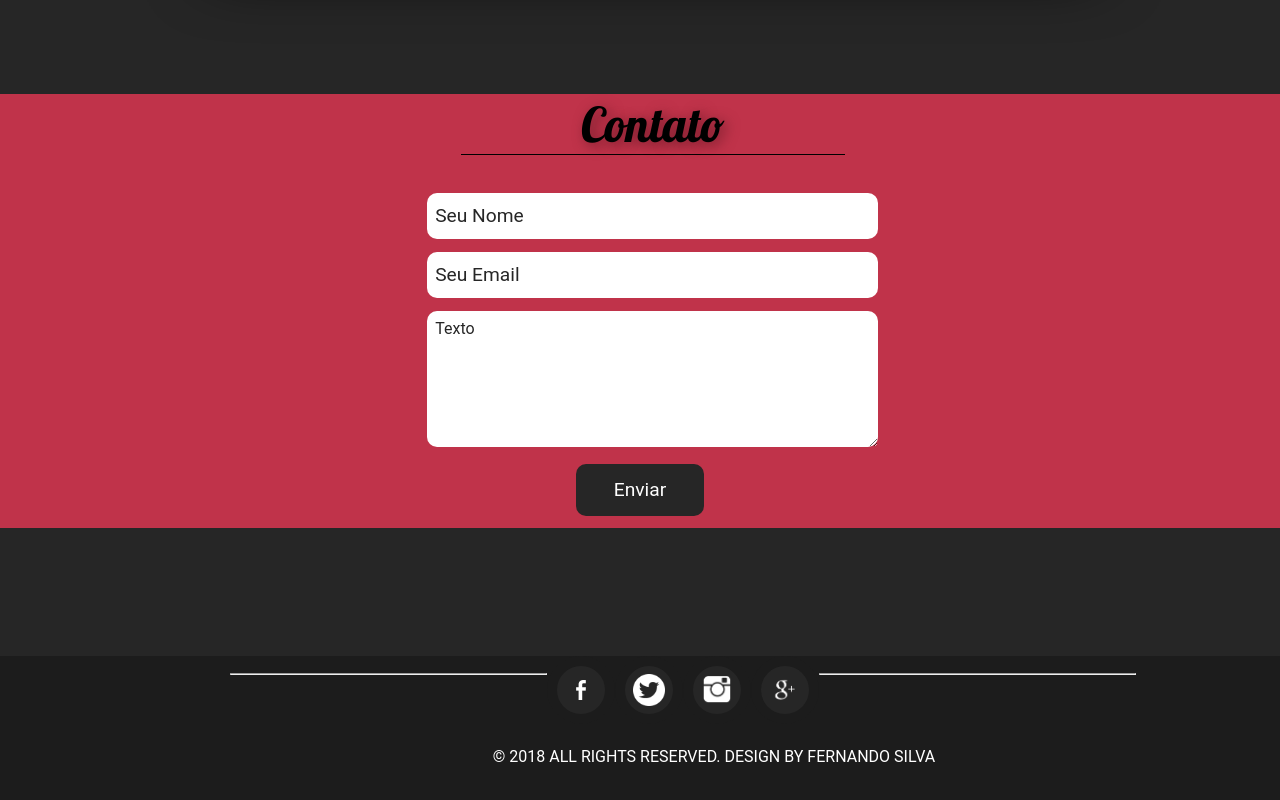
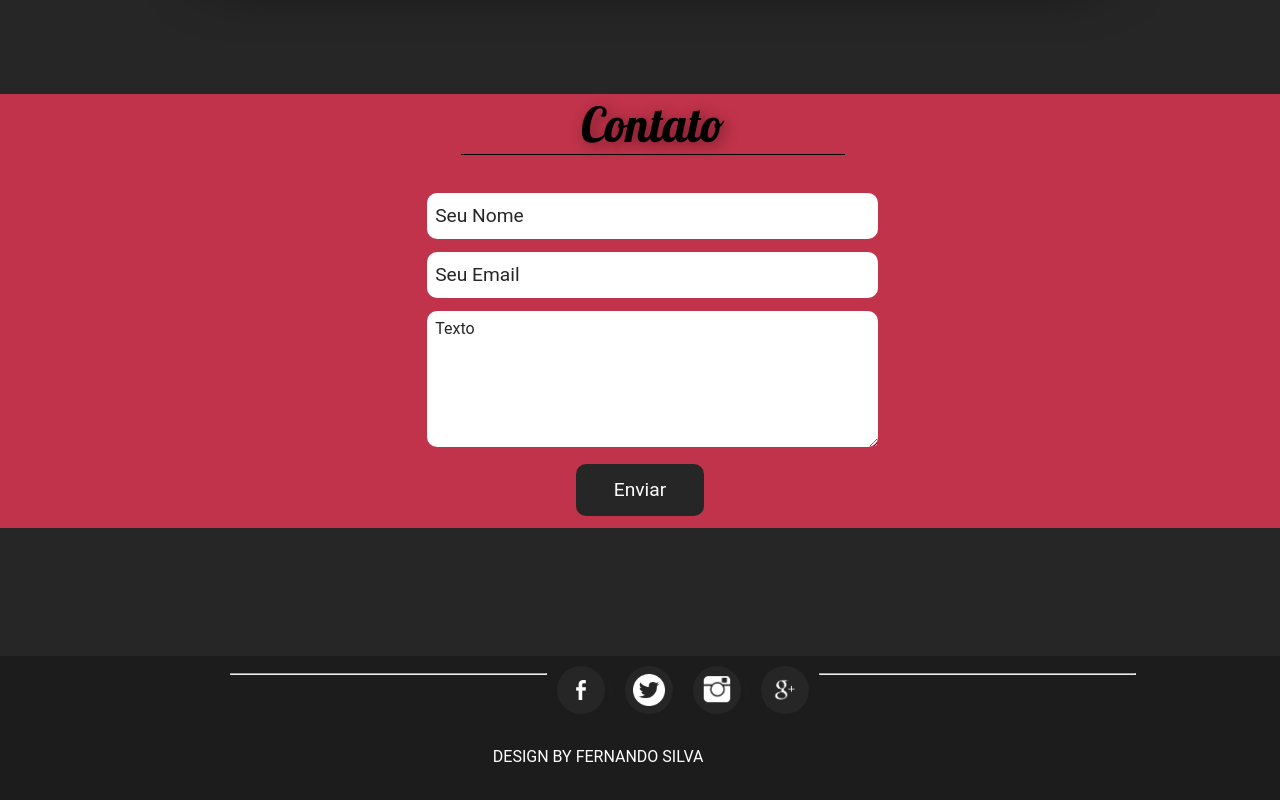
Before and after one commit to vhgdesign/vhgdesign.github.io, a plain HTML site: page index.html in a window 1280 px wide. Shown: the part 1328-2128 px from the top of the page. Drawn offline with nearby package versions, Linux system fonts and the light colour scheme.

Commit message:
Update index.html

```diff
--- a/index.html
+++ b/index.html
@@ -121,7 +121,7 @@
           <br>
           <br>
           <br>
-          <a href="#" style="margin-left:25%">© 2018 ALL RIGHTS RESERVED. DESIGN BY FERNANDO SILVA</a>
+          <a href="https://fernandodsds.github.io/" style="margin-left:25%"> DESIGN BY FERNANDO SILVA</a>
        </div>
 
 
```
